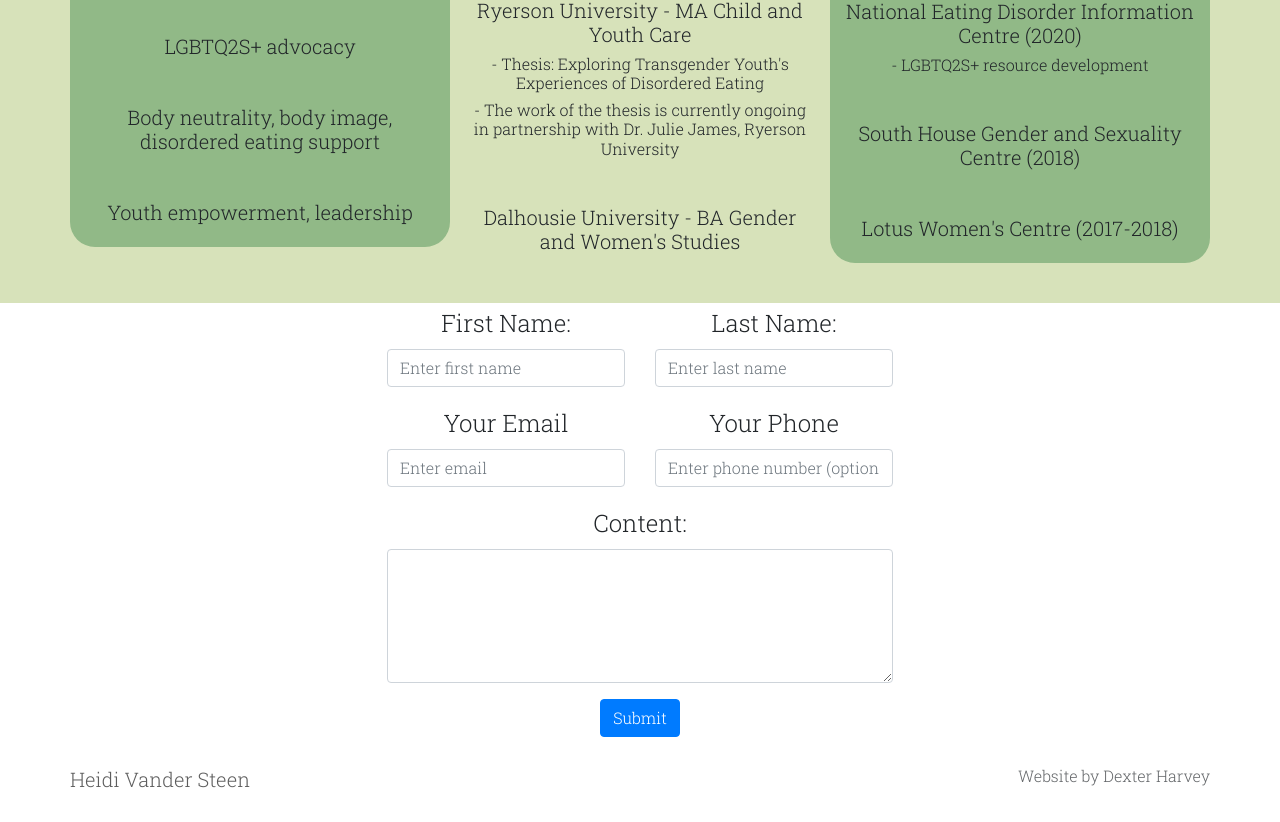
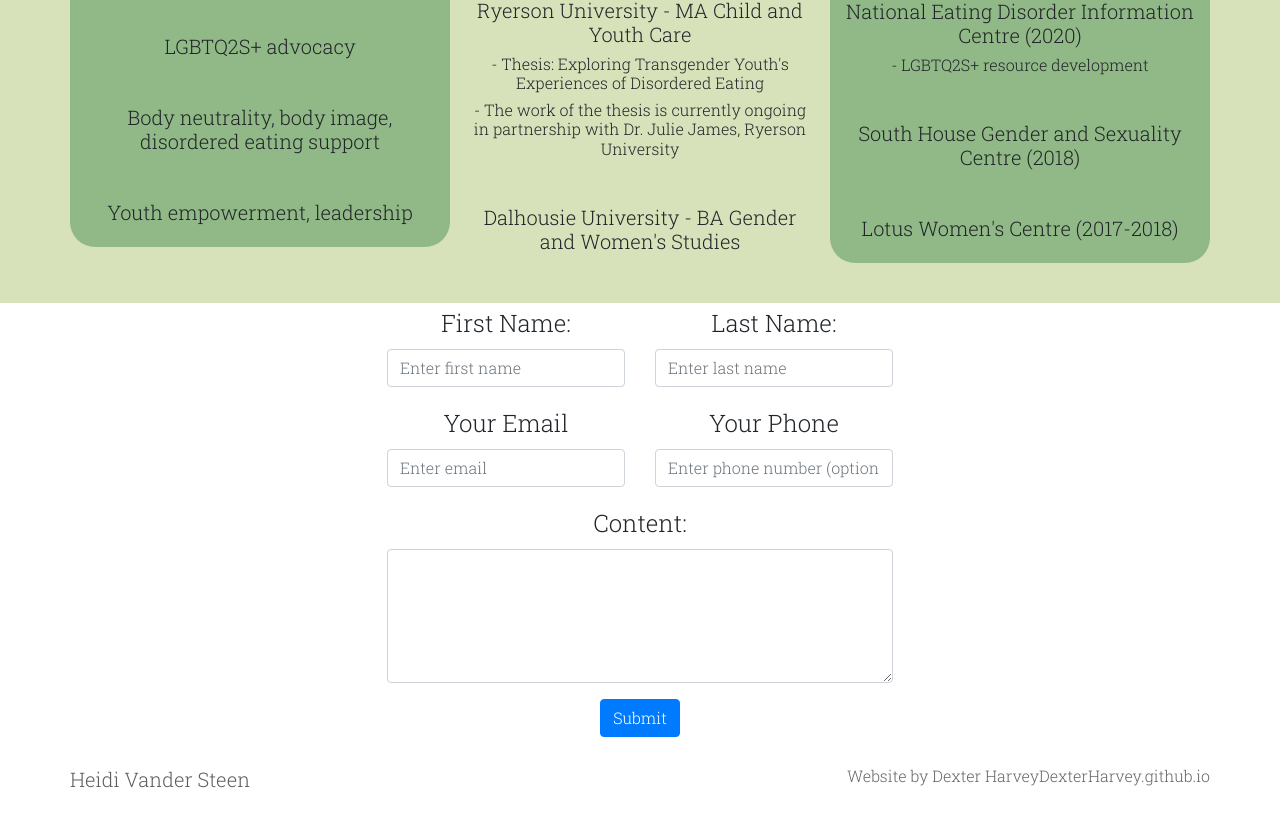
Before and after one commit to DexterHarvey/heidi-professional-site, a React (Create React App) app: page / in a window 1280 px wide. Shown: the part 1079-1901 px from the top of the page. Built offline with nearby package versions, Linux system fonts and the light colour scheme.

Commit message:
Added portfolio site link to footer and removed commented code

```diff
--- a/src/components/AppFooter.js
+++ b/src/components/AppFooter.js
@@ -12,6 +12,7 @@
                         <Navbar.Collapse>
                             <Nav className='ml-auto'>
                                 <h6>Website by Dexter Harvey</h6>
+                                <h6>DexterHarvey.github.io</h6>
                             </Nav>
                         </Navbar.Collapse>
                     </Container>
```
Also changed, not shown: src/components/ProfessionalHistory.js (+0 -7 lines).
